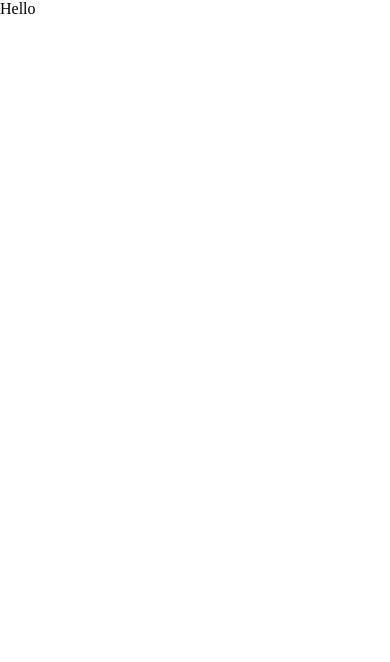
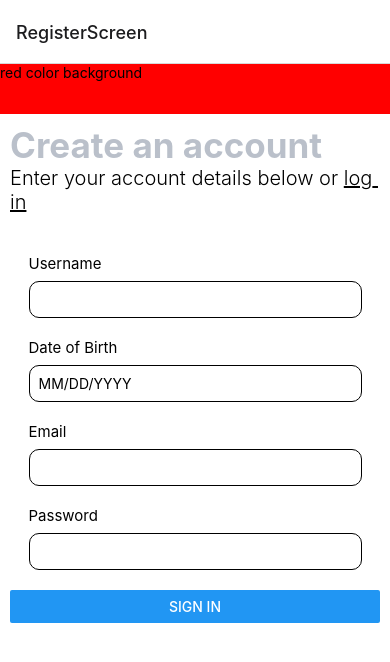
Before and after one commit to f-e-s-t-u-s/crimeApp, a React Native app in the folder client/: screen /RegisterScreen in a window 390 px wide. Shown: the top 662 px of the page. Built offline with nearby package versions, Linux system fonts and the light colour scheme.

Commit message:
simple screen for login page

```diff
--- a/client/App.js
+++ b/client/App.js
@@ -1,10 +1,13 @@
-import { StatusBar } from 'expo-status-bar';
-import { StyleSheet, Text, View } from 'react-native';
-import {useFonts } from 'expo-font'
-
+import { StatusBar } from "expo-status-bar";
+import { StyleSheet, Text, View } from "react-native";
+import { useFonts } from "expo-font";
+import { NavigationContainer } from "@react-navigation/native";
+import AuthStackNavigator from "./src/navigation/AuthStack";
 
 export default function App() {
-  return(
-    <View>Hello</View>
-  )
+  return (
+    <NavigationContainer>
+      <AuthStackNavigator />
+    </NavigationContainer>
+  );
 }
--- a/client/package.json
+++ b/client/package.json
@@ -9,15 +9,16 @@
     "web": "expo start --web"
   },
   "dependencies": {
+    "@react-navigation/native": "^6.1.7",
     "@react-navigation/stack": "^6.3.17",
     "axios": "^1.5.0",
     "expo": "~49.0.8",
+    "expo-font": "~11.4.0",
     "expo-status-bar": "~1.6.0",
     "formik": "^2.4.3",
     "react": "18.2.0",
     "react-native": "0.72.4",
-    "yup": "^1.2.0",
-    "expo-font": "~11.4.0"
+    "yup": "^1.2.0"
   },
   "devDependencies": {
     "@babel/core": "^7.20.0"
--- a/client/src/navigation/AuthStack.js
+++ b/client/src/navigation/AuthStack.js
@@ -0,0 +1,17 @@
+import React from 'react';
+import { createStackNavigator } from '@react-navigation/stack'
+
+// screense
+import Register from '../screens/Register';
+
+const AuthStack = createStackNavigator();
+
+const AuthStackNavigator = () =>{
+    return(
+        <AuthStack.Navigator initialRouteName='Register' >
+            <AuthStack.Screen  name='RegisterScreen' component={Register} />
+        </AuthStack.Navigator>
+    )
+}
+
+export default AuthStackNavigator;
--- a/client/src/screens/Register.js
+++ b/client/src/screens/Register.js
@@ -1,13 +1,152 @@
-import { View, Text } from 'react-native'
-import React from 'react'
-
+import { View, Text, TextInput, StyleSheet, Button } from "react-native";
+import React from "react";
+import { Formik } from "formik";
+import { registerSchema } from "../validation/inputValidation";
 
 const Register = () => {
+  const handleSubmit = (values) => {
+    console.log(values);
+  };
   return (
-    <View>
-        <View></View>
+    <View style={register.container}>
+      <View style={register.top}>
+        <Text>red color background</Text>
+      </View>
+      <View style={register.create}>
+        <Text style={register.createText}>Create an account</Text>
+        <Text style={register.createLink}>
+          Enter your account details below or{" "}
+          <Text style={register.login}>log in</Text>
+        </Text>
+      </View>
+
+      <View style={register.form}>
+        <Formik
+          initialValues={{ username: "", dob: "", email: "", password: "" }}
+          validationSchema={registerSchema}
+          onSubmit={handleSubmit}
+        >
+          {(props) => (
+            <>
+              <View style={register.formChild}>
+                <View style={register.inputCont}>
+                  <Text style={register.label}>Username</Text>
+                  <TextInput
+                    style={register.input}
+                    onChangeText={props.handleChange("username")}
+                    onBlur={props.handleBlur("username")}
+                    value={props.values.username}
+                  />
+                  <Text style={register.errorMessage}>
+                    {props.touched.username && props.errors.username}
+                  </Text>
+                </View>
+                <View style={register.inputCont}>
+                  <Text style={register.label}>Date of Birth</Text>
+                  <TextInput
+                    style={register.input}
+                    placeholder="MM/DD/YYYY"
+                    onChangeText={props.handleChange("dob")}
+                    onBlur={props.handleBlur("dob")}
+                    value={props.values.dob}
+                  />
+                  <Text style={register.errorMessage}>
+                    {props.touched.dob && props.errors.dob}
+                  </Text>
+                </View>
+                <View style={register.inputCont}>
+                  <Text style={register.label}>Email</Text>
+                  <TextInput
+                    style={register.input}
+                    onChangeText={props.handleChange("email")}
+                    onBlur={props.handleBlur("email")}
+                    value={props.values.email}
+                  />
+                  <Text style={register.errorMessage}>
+                    {props.touched.email && props.errors.email}
+                  </Text>
+                </View>
+                <View style={register.inputCont}>
+                  <Text style={register.label}>Password</Text>
+                  <TextInput
+                    style={register.input}
+                    onChangeText={props.handleChange("password")}
+                    onBlur={props.handleBlur("password")}
+                    value={props.values.password}
+                  />
+                  <Text style={register.errorMessage}>
+                    {props.touched.password && props.errors.password}
+                  </Text>
+                </View>
+              </View>
+              <Button
+                style={register.button}
+                title="Sign In"
+                onPress={props.handleSubmit}
+              />
+            </>
+          )}
+        </Formik>
+      </View>
     </View>
-  )
-}
+  );
+};
 
-export default Register
+export default Register;
+
+const register = StyleSheet.create({
+  container: {
+    flex: 1,
+    backgroundColor: "white",
+    alignItems: "center",
+    width: "100vw",
+  },
+  top: {
+    backgroundColor: "red",
+    height: 50,
+    width: "100%",
+  },
+  create: {
+    padding: 10,
+  },
+  createText: {
+    fontWeight: "bold",
+    color: "#BAC0CA",
+    fontSize: 35,
+  },
+  createLink: {
+    fontSize: 20,
+    fontWeight: "300",
+  },
+  login: {
+    textDecorationLine: "underline",
+  },
+  form: {
+    // flex: 1,
+    marginTop: 20,
+    width: "100%",
+    padding: 10,
+    marginBottom: 20,
+  },
+  formChild: {
+    alignItems: "center",
+  },
+  inputCont: {
+    width: "90%",
+    marginBottom: 20,
+  },
+  label: {
+    fontSize: 15,
+    marginBottom: 8,
+  },
+  input: {
+    padding: 9,
+    borderWidth: 1,
+    borderColor: "black",
+    borderRadius: 10,
+  },
+  button: {
+    width: "90%",
+    padding: 10,
+  },
+});
--- a/client/src/styles/globalStylesheet.js
+++ /dev/null
@@ -1 +0,0 @@
-// stylesheet for
--- /dev/null
+++ b/client/src/validation/inputValidation.js
@@ -0,0 +1,42 @@
+// validates all user inputs using yup
+import * as yup from "yup";
+
+// rules definition
+const passwordSchema = yup
+  .string()
+  .required("Password cannot be empty")
+  .min(8, "Strong password should be at least 8 characters");
+
+export const registerSchema = yup.object({
+  username: yup
+    .string()
+    .required("Username is requires")
+    .min(3, "Username must be 3 characters and above"),
+  dob: yup
+    .string()
+    // .max(new Date(), "Date mst be before today")
+    .required("Date of Birth is required"),
+  email: yup
+    .string()
+    .required("Email is required")
+    .email("Invalid email address"),
+  password: passwordSchema,
+});
+
+export const loginSchema = yup.object({
+  email: yup
+    .string()
+    .required("Email is required")
+    .email("Invalid email address"),
+
+  password: passwordSchema,
+});
+export const changePasswordSchema = yup.object({
+  currentPass: passwordSchema,
+  newPass: passwordSchema,
+  confirmPass: passwordSchema
+    .oneOf([yup.ref("newPass")], "Passwords do not match")
+    .required("Please confirm your password"),
+});
+
+// ! register validation
```
Also changed, not shown: 1 other file (tests, documents, lock files or other folders).
